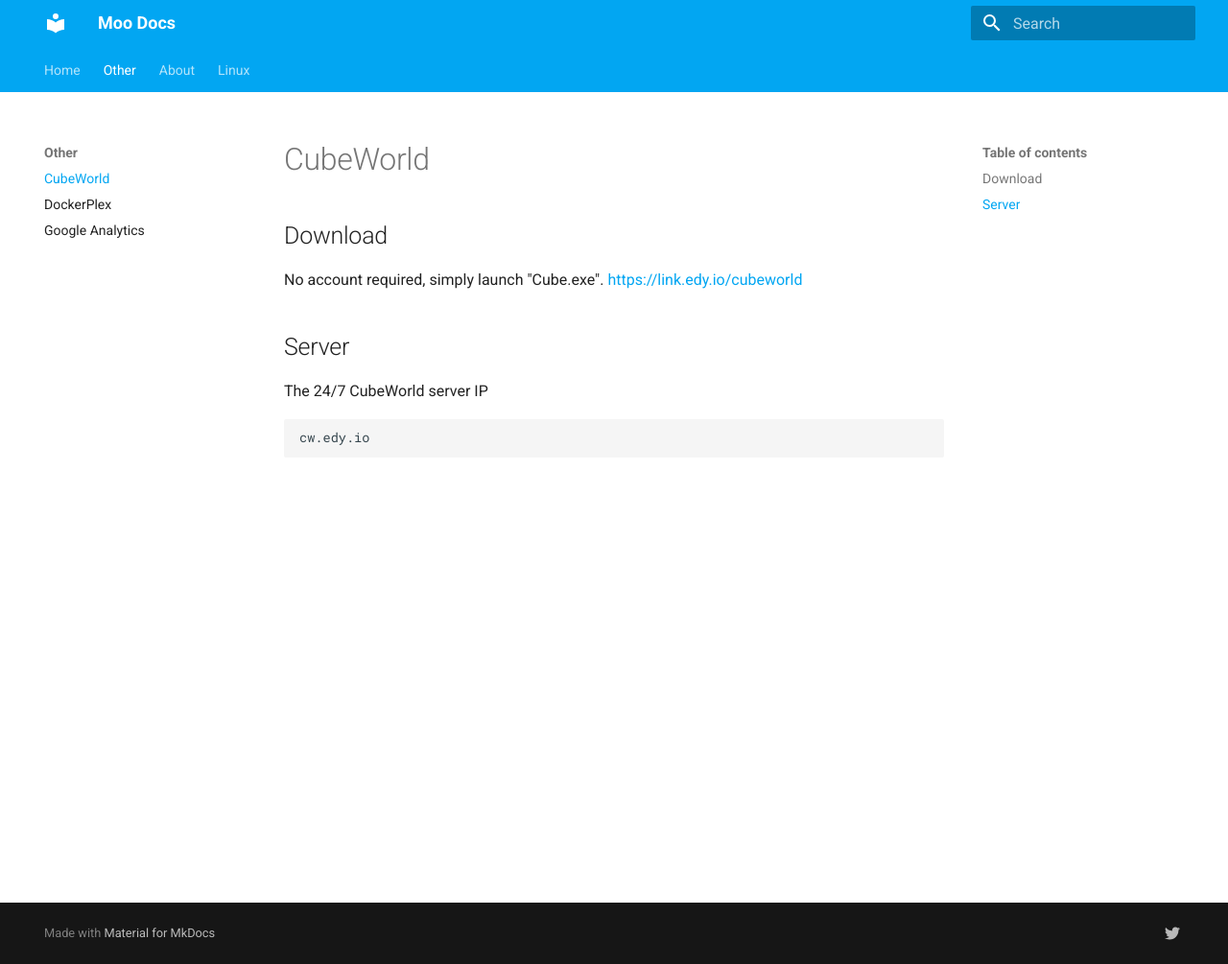
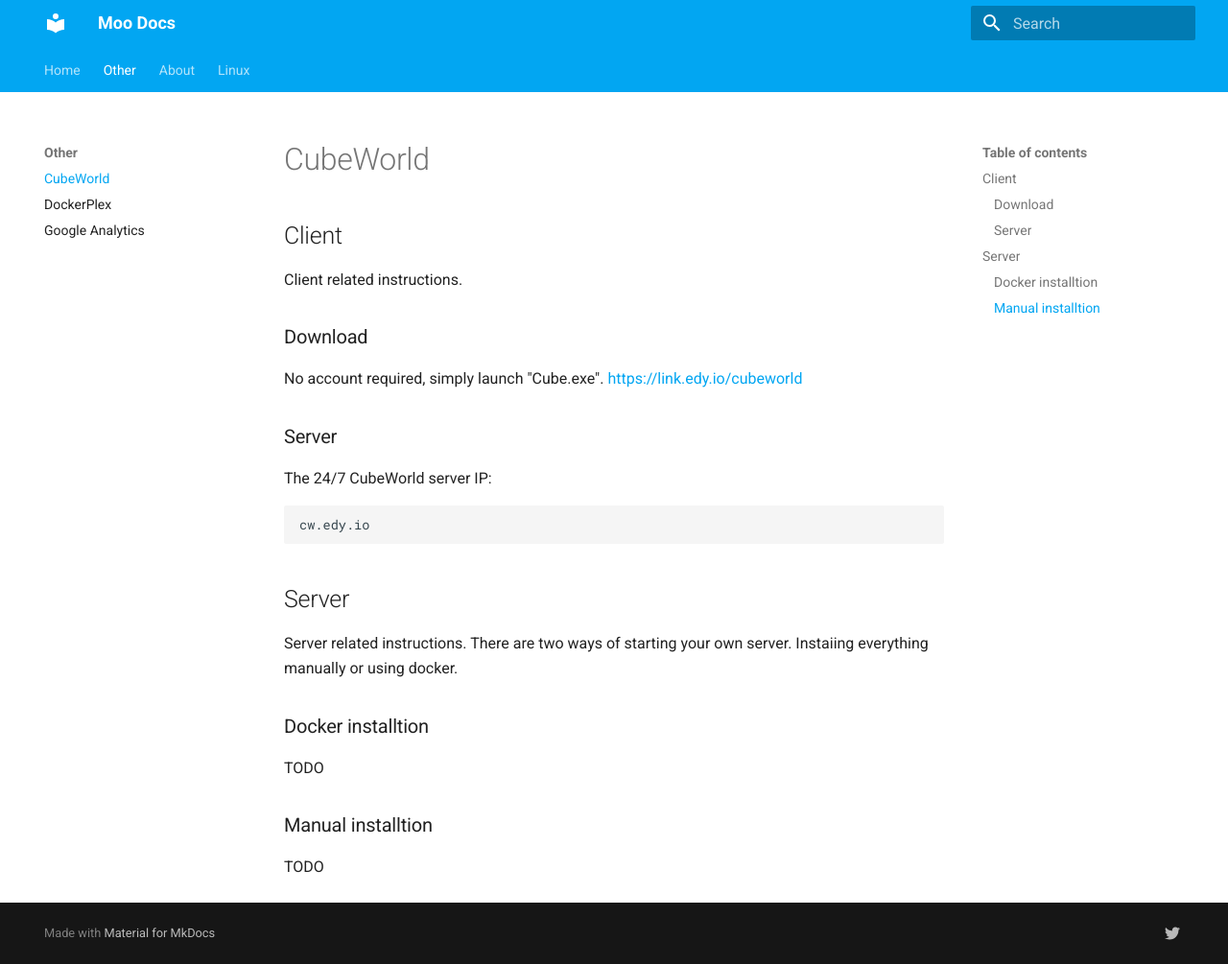
Before and after one commit to EdyTheCow/docs.edy.io, an MkDocs documentation site: the page built from mkdocs/other/cubeworld.md, in a window 1280 px wide and 1005 px high. Shown: the whole window at 96% size. Built offline with MkDocs 1.6.1 and Material for MkDocs 9.7.7, drawn with Linux system fonts in a browser that asks for light colours.

Commit message:
add more cubeworld related info

````diff
--- a/mkdocs/other/cubeworld.md
+++ b/mkdocs/other/cubeworld.md
@@ -1,11 +1,24 @@
 # CubeWorld
 
-## Download
+## Client
+Client related instructions.
+
+### Download
 No account required, simply launch "Cube.exe".
 https://link.edy.io/cubeworld
 
-## Server
-The 24/7 CubeWorld server IP
+### Server
+The 24/7 CubeWorld server IP:
 ```
 cw.edy.io
 ```
+
+## Server
+Server related instructions.
+There are two ways of starting your own server. Instaiing everything manually or using docker.
+
+### Docker installtion
+TODO
+
+### Manual installtion
+TODO
````
